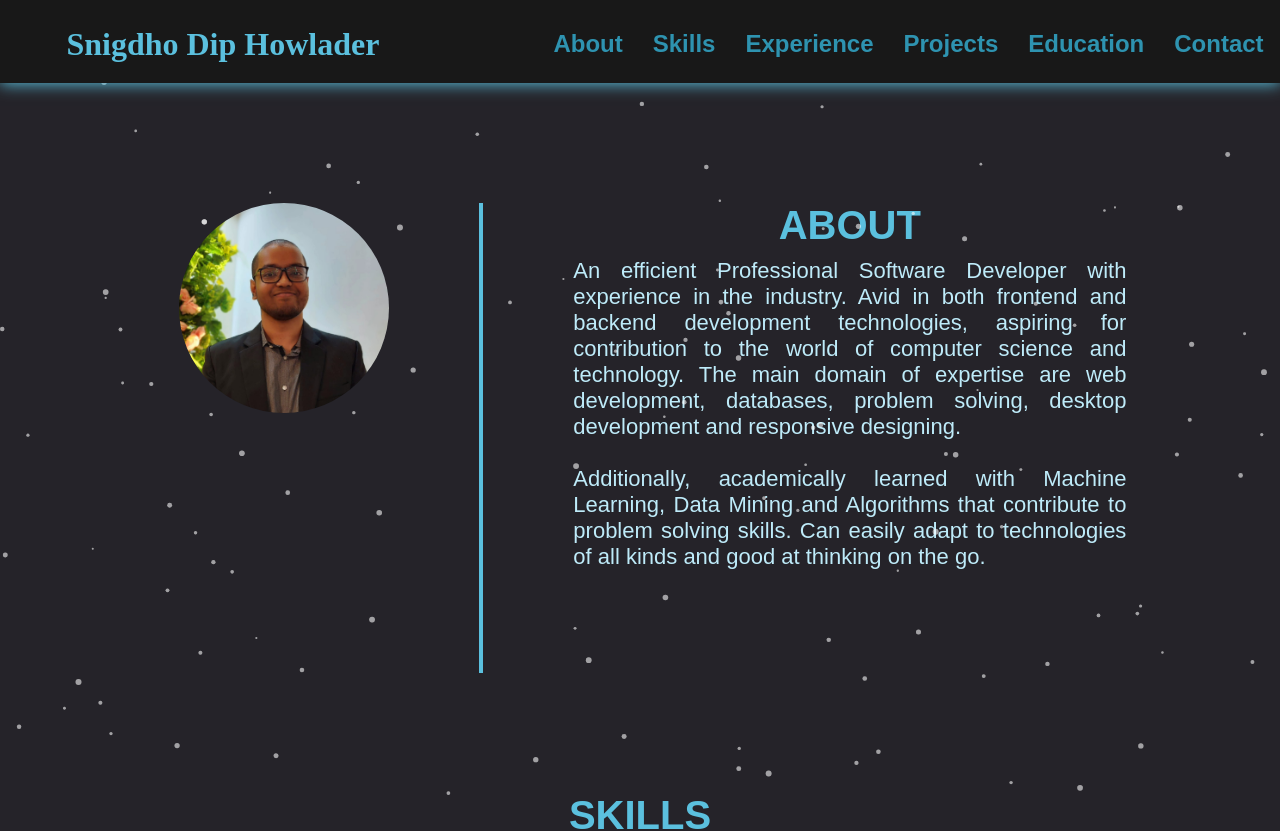
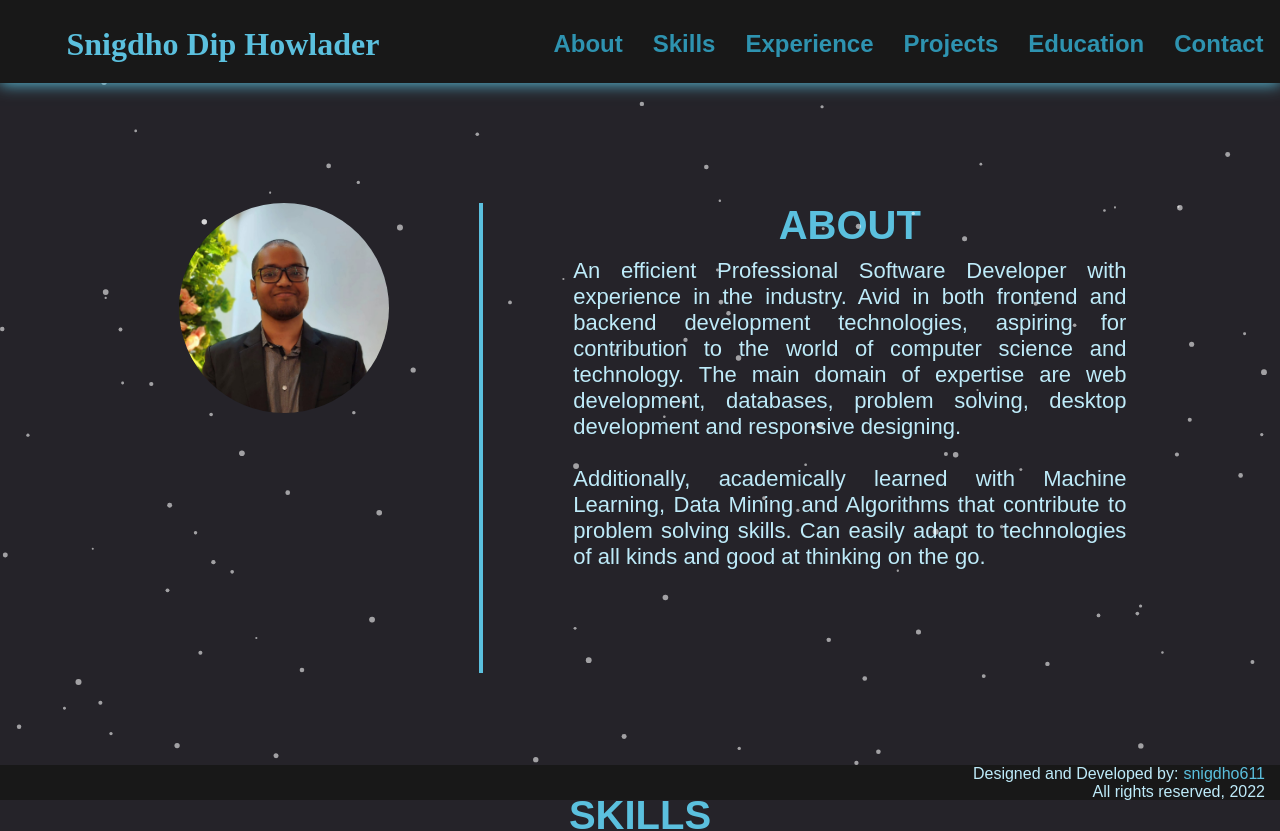
Before and after one commit to snigdho611/snigdho611.dev, a Next.js app: page / in a window 1280 px wide. Shown: the top 831 px of the page. Built offline with nearby package versions, Linux system fonts and the light colour scheme; a web font is replaced by a local one.

Commit message:
Created footer

```diff
--- a/pages/index.tsx
+++ b/pages/index.tsx
@@ -7,7 +7,7 @@ import Experience from "components/Experience";
 import Projects from "components/Projects";
 import Particles from "react-tsparticles";
 import Education from "components/Education";
-// import Contact from "components/Contact";
+import Footer from "components/Footer";
 import Contact from "components/Contact";
 
 const Home: NextPage = () => {
@@ -97,6 +97,7 @@ const Home: NextPage = () => {
       <Projects />
       <Education />
       <Contact />
+      <Footer />
     </>
   );
 };
--- a/src/components/Contact/index.tsx
+++ b/src/components/Contact/index.tsx
@@ -1,7 +1,7 @@
 import React from "react";
 import ContactRow from "./ContactRow";
 
-const indext = () => {
+const index = () => {
   return (
     <div
       style={{
@@ -16,4 +16,4 @@ const indext = () => {
   );
 };
 
-export default indext;
+export default index;
--- a/src/components/Footer/index.tsx
+++ b/src/components/Footer/index.tsx
@@ -2,11 +2,55 @@ import React from "react";
 
 const index = () => {
   return (
-    <div style={{ backgroundColor: "#181818" }}>
-      <div>
-        Designed and Developed by: <a>snigdho611</a>
+    <div
+      style={{
+        backgroundColor: "#181818",
+        display: "block",
+        width: "100%",
+        height: "35px",
+        color: "#BEEBF9",
+        zIndex: "2",
+        marginLeft: "auto",
+        marginRight: 0,
+        position: "sticky",
+        bottom: "0",
+      }}
+    >
+      <div
+        style={{
+          right: "10px",
+          textAlign: "right",
+          display: "block",
+          flexDirection: "row",
+          marginLeft: "auto",
+          marginRight: 10,
+        }}
+      >
+        Designed and Developed by:{" "}
+        <a
+          style={{
+            color: "#5BC0DE",
+            float: "right",
+            textDecoration: "none",
+            margin: "0px 5px",
+          }}
+          href="https://www.github.com/snigdho611"
+        >
+          snigdho611
+        </a>
       </div>
-      <div>All rights reserved, 2022</div>
+      <div
+        style={{
+          right: "10px",
+          textAlign: "right",
+          display: "block",
+          flexDirection: "row",
+          marginLeft: "auto",
+          marginRight: 15,
+        }}
+      >
+        All rights reserved, 2022
+      </div>
     </div>
   );
 };
```
